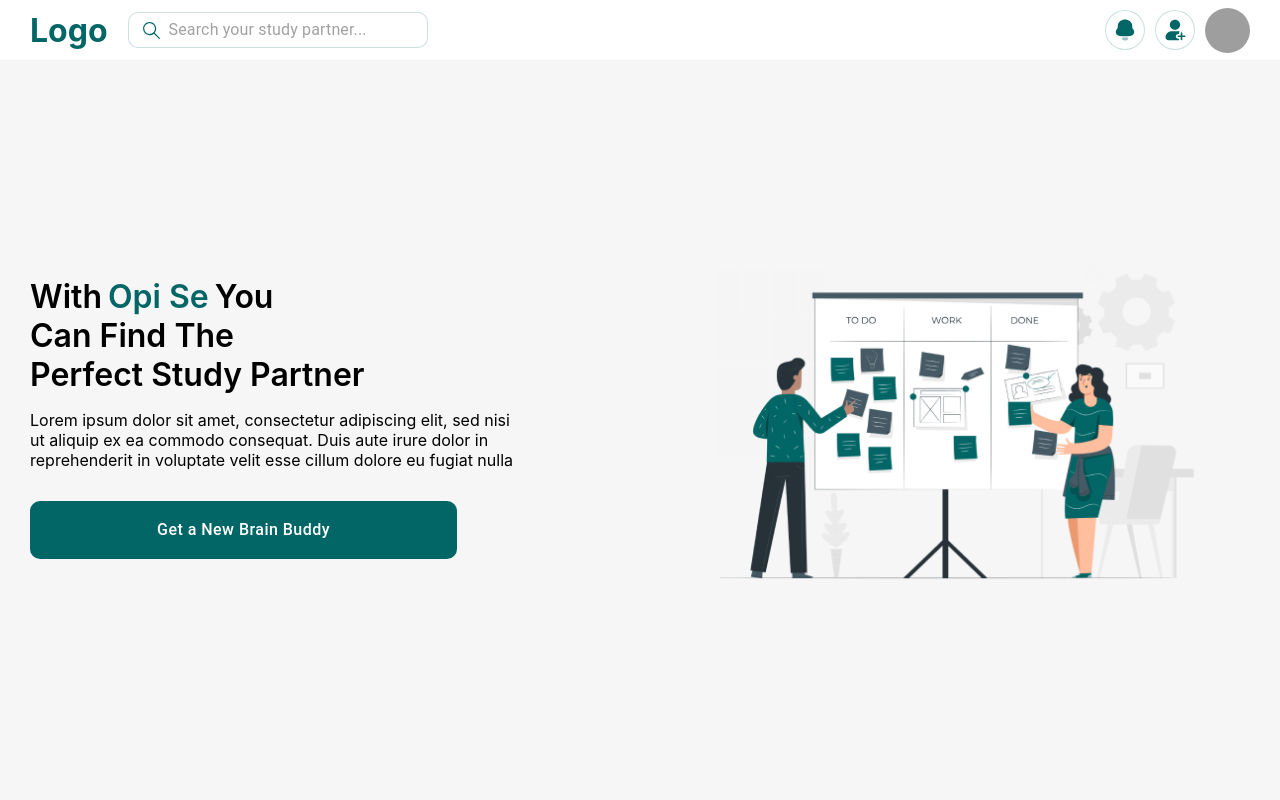
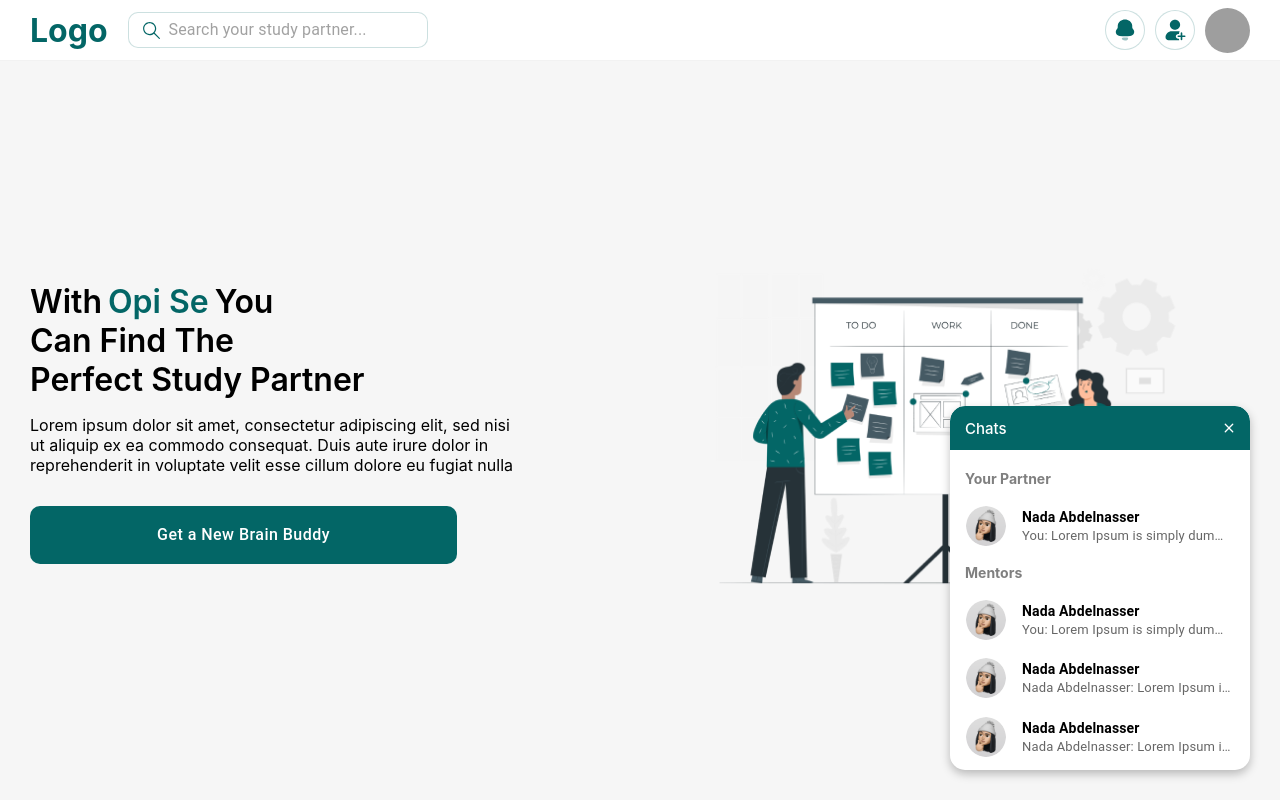
Before and after one commit to Hussein-AbdElRazek/Opi-Se, a React (Create React App) app: page /chats in a window 1280 px wide. Before the commit this address led to /. Built offline with nearby package versions, Linux system fonts and the light colour scheme; sample sign-in values are in the browser's storage; grey boxes are pictures that could not be loaded.

Commit message:
Chats list ui

```diff
--- a/src/App.css
+++ b/src/App.css
@@ -26,6 +26,7 @@
     --font-size-100: 13px;
     --font-size-200: 14px;
     --font-size-300: 15px;
+    --font-size-400: 16px;
     /* ------------------------------ */
 
     /*Border Radius*/
--- /dev/null
+++ b/src/pages/User/Chats/ChatItem.jsx
@@ -0,0 +1,58 @@
+import { Avatar, ListItem, ListItemAvatar, ListItemButton, ListItemText, Tooltip } from '@mui/material'
+import avatarTest from '../../../assets/images/avatar.png'
+import classes from './Chats.module.css';
+const ChatItem = ({ chatItemData }) =>
+{
+    return (
+        <ListItem
+            disablePadding
+        >
+            <ListItemButton
+                margin={0}
+                sx={{
+                    "& .MuiTouchRipple-root": {
+                        margin: "0 !important"
+                    }
+                }}
+            >
+                <ListItemAvatar>
+                    <Avatar
+                        src={avatarTest}
+                    />
+                </ListItemAvatar>
+                <ListItemText
+                    sx={{ "& span": { margin: "0 !important" } }}
+                    primary={
+                        <h6
+                            className={classes.username}
+                        >
+                            {chatItemData.userName}
+                        </h6>
+                    }
+                    secondary={
+                        <Tooltip
+                            title={`
+                                ${chatItemData.lastMessage.from}:
+                                ${chatItemData.lastMessage.message}
+                            `}
+                        >
+                            <p
+                                className={classes.lastMessage}
+                            >
+                                {`
+                                    ${chatItemData.lastMessage.from}:
+                                    ${chatItemData.lastMessage.message}
+                                `}
+                            </p>
+                        </Tooltip>
+
+                    }
+                />
+            </ListItemButton>
+
+
+        </ListItem>
+    )
+}
+
+export default ChatItem
--- /dev/null
+++ b/src/pages/User/Chats/ChatList.jsx
@@ -0,0 +1,31 @@
+import { List } from '@mui/material';
+import ChatItem from './ChatItem';
+import classes from './Chats.module.css'
+
+const ChatList = (props) =>
+{
+    const { title, chatList } = props;
+    return (
+        <div
+            className={classes.list}
+        >
+            <h6
+                className={classes.listTitle}
+            >
+                {title}
+            </h6>
+            <List
+                dense={true}
+            >
+                {chatList.map(chatItem => (
+                    <ChatItem
+                        chatItemData={chatItem}
+                    />
+                ))}
+            </List>
+
+        </div>
+    )
+}
+
+export default ChatList
--- /dev/null
+++ b/src/pages/User/Chats/Chats.jsx
@@ -0,0 +1,11 @@
+import React from 'react'
+import ChatsUi from './ChatsUi'
+
+const Chats = () =>
+{
+    return (
+        <ChatsUi />
+    )
+}
+
+export default Chats
--- /dev/null
+++ b/src/pages/User/Chats/Chats.module.css
@@ -0,0 +1,67 @@
+.container {
+    width: 300px;
+    position: fixed;
+    right: 30px;
+    bottom: 30px;
+    background-color: var(--primary);
+    border-radius: var(--border-radius-150);
+    box-shadow: 0px 4px 10px 0px rgba(0, 0, 0, 0.25);
+    overflow: hidden;
+}
+
+.content {
+    overflow: auto;
+    height: 300px;
+    padding-top: 20px;
+}
+
+.header {
+    background-color: var(--secondary);
+    color: var(--primary);
+    border-radius: var(--border-radius-150) var(--border-radius-150) 0 0;
+    padding: 6px 5px 6px 15px;
+    display: flex;
+    justify-content: space-between;
+    align-items: center;
+}
+
+.header svg {
+    color: var(--primary);
+    font-size: var(--font-size-400);
+}
+
+.header h5 {
+    margin: 0;
+    font-size: var(--font-size-300);
+    font-weight: 500;
+    display: inline-block;
+}
+
+.list h6 {
+    font-size: var(--font-size-200);
+    margin-top: 0;
+    margin-bottom: 2px;
+    margin-left: 15px;
+}
+
+.listTitle {
+    color: var(--Text-Paragraph, var(--text-secondary, rgba(0, 0, 0, 0.60)));
+}
+
+.chatItem {
+    height: 60px;
+}
+
+.username {
+    color: var(--text-header);
+    margin: 0 !important;
+}
+
+.lastMessage {
+    margin: 0;
+    font-size: var(--font-size-100);
+    color: var(--text-paragraph);
+    overflow: hidden;
+    text-overflow: ellipsis;
+    white-space: nowrap;
+}
--- /dev/null
+++ b/src/pages/User/Chats/ChatsUi.jsx
@@ -0,0 +1,99 @@
+import { IconButton } from '@mui/material'
+import ClearRoundedIcon from '@mui/icons-material/ClearRounded';
+
+import classes from './Chats.module.css'
+import { useNavigate } from 'react-router-dom';
+import ChatList from './ChatList';
+const mentorsDummy = [
+    {
+        profilePic: "", userName: "Nada Abdelnasser",
+        lastMessage:
+        {
+            from: "You",
+            message: "Lorem Ipsum is simply dummy Lorem Ipsum is simply dummy"
+        }
+    },
+    {
+        profilePic: "", userName: "Nada Abdelnasser",
+        lastMessage:
+        {
+            from: "Nada Abdelnasser",
+            message: "Lorem Ipsum is simply dummy Lorem Ipsum is simply dummy"
+        }
+    },
+    {
+        profilePic: "", userName: "Nada Abdelnasser",
+        lastMessage:
+        {
+            from: "Nada Abdelnasser",
+            message: "Lorem Ipsum is simply dummy Lorem Ipsum is simply dummy"
+        }
+    },
+    {
+        profilePic: "", userName: "Nada Abdelnasser",
+        lastMessage:
+        {
+            from: "Nada Abdelnasser",
+            message: "Lorem Ipsum is simply dummy Lorem Ipsum is simply dummy"
+        }
+    },
+    {
+        profilePic: "", userName: "Nada Abdelnasser",
+        lastMessage:
+        {
+            from: "Nada Abdelnasser",
+            message: "Lorem Ipsum is simply dummy Lorem Ipsum is simply dummy"
+        }
+    },
+    {
+        profilePic: "", userName: "Nada Abdelnasser",
+        lastMessage:
+        {
+            from: "Nada Abdelnasser",
+            message: "Lorem Ipsum is simply dummy Lorem Ipsum is simply dummy"
+        }
+    },
+]
+const ChatsUi = () =>
+{
+    const navigate = useNavigate()
+    return (
+        <div
+            className={classes.container}
+        >
+            <div
+                className={classes.header}
+            >
+                <h5>Chats</h5>
+                <IconButton
+                    onClick={() => navigate("/")}
+                >
+                    <ClearRoundedIcon />
+                </IconButton>
+            </div>
+            <div
+                className={classes.content}
+            >
+                <ChatList
+                    title="Your Partner"
+                    chatList={[
+                        {
+                            profilePic: "", userName: "Nada Abdelnasser",
+                            lastMessage:
+                            {
+                                from: "You",
+                                message: "Lorem Ipsum is simply dummy Lorem Ipsum is simply dummy"
+                            }
+                        }]}
+                />
+                <ChatList
+                    title="Mentors"
+                    chatList={mentorsDummy}
+                />
+            </div>
+
+        </div>
+    )
+}
+
+export default ChatsUi
--- a/src/pages/User/Home/Home.module.css
+++ b/src/pages/User/Home/Home.module.css
@@ -1,19 +1,17 @@
 .container {
-    /* background-color: blue; */
-    height: calc(100vh - 130px);
-    /* margin-top: 80px; */
+    min-height: calc(100vh - 120px);
     display: flex;
     align-items: center;
+}
 
-    /* flex-wrap: wrap; */
-}
 .container span {
     color: var(--secondary);
     margin: 6px;
 }
+
 .left {
     width: 50%;
-    /* background-color: yellowgreen; */
+    overflow: auto;
 }
 
 .left h1 {
@@ -27,7 +25,32 @@
 .action {
     width: 70%;
 }
-.action button{
+
+.action button {
     padding: 15px 40px;
     font-size: 16px;
 }
+
+.right {
+    height: calc(100vh - 120px);
+    width: 50%;
+}
+
+.right :first-child {
+    width: 100%;
+}
+
+.messageIcon {
+    position: fixed;
+    right: 30px;
+    bottom: 30px;
+    width: 50px;
+    height: 50px;
+    padding: 0;
+    margin: 0;
+}
+
+.messageIcon img {
+    width: 100%;
+    height: 100%;
+}
--- a/src/pages/User/Home/HomeUi.jsx
+++ b/src/pages/User/Home/HomeUi.jsx
@@ -3,9 +3,12 @@ import { HeaderText, IllustrationSection } from '../../../components/ui'
 import classes from './Home.module.css'
 import { Btn } from '../../../components/inputs'
 import RecommendationList from './RecommendationList'
+import { IconButton } from '@mui/material'
+import messageIcon from '../../../assets/icons/message.svg'
+import { Outlet, useNavigate } from 'react-router-dom'
 const HomeUi = ({ handleRecommendPartner, isLoadingRecommendPartner, recommendedList, setRecommendedList }) =>
 {
-
+    const navigate = useNavigate();
     return (
         <div
             className={classes.container}
@@ -45,14 +48,22 @@ const HomeUi = ({ handleRecommendPartner, isLoadingRecommendPartner, recommended
                         </div>
                     </>)
                 }
-
-
-
             </div>
-            <IllustrationSection
-                size="small"
-                type="home"
-            />
+            <div
+                className={classes.right}
+            >
+                <IllustrationSection
+                    size="small"
+                    type="home"
+                />
+            </div>
+            <IconButton
+                onClick={() => navigate("chats")}
+                className={classes.messageIcon}
+            >
+                <img src={messageIcon} alt="messageIcon" />
+            </IconButton>
+            <Outlet />
         </div>
     )
 }
--- a/src/routes/User.jsx
+++ b/src/routes/User.jsx
@@ -5,6 +5,7 @@ import About from '../pages/User/QuestionsAndAbout/About'
 import Questions from '../pages/User/QuestionsAndAbout/Questions'
 import EditProfile from '../pages/User/EditProfile/EditProfile'
 import ChangePassword from '../pages/User/ChangePassword/ChangePassword'
+import Chats from '../pages/User/Chats/Chats'
 
 
 
@@ -12,7 +13,9 @@ const User = () =>
 {
     return (
         <Routes>
-            <Route path='/' element={<Home />} />
+            <Route path='/' element={<Home />} >
+                <Route path='chats' element={<Chats />} />
+            </Route>
             <Route path='/profile' element={<Profile />} />
             <Route path='/profile/edit' element={<EditProfile />} />
             <Route path='/profile/change-password' element={<ChangePassword />} />
```
Also changed, not shown: src/assets/icons/message.svg (added), src/assets/images/avatar.png (added).
